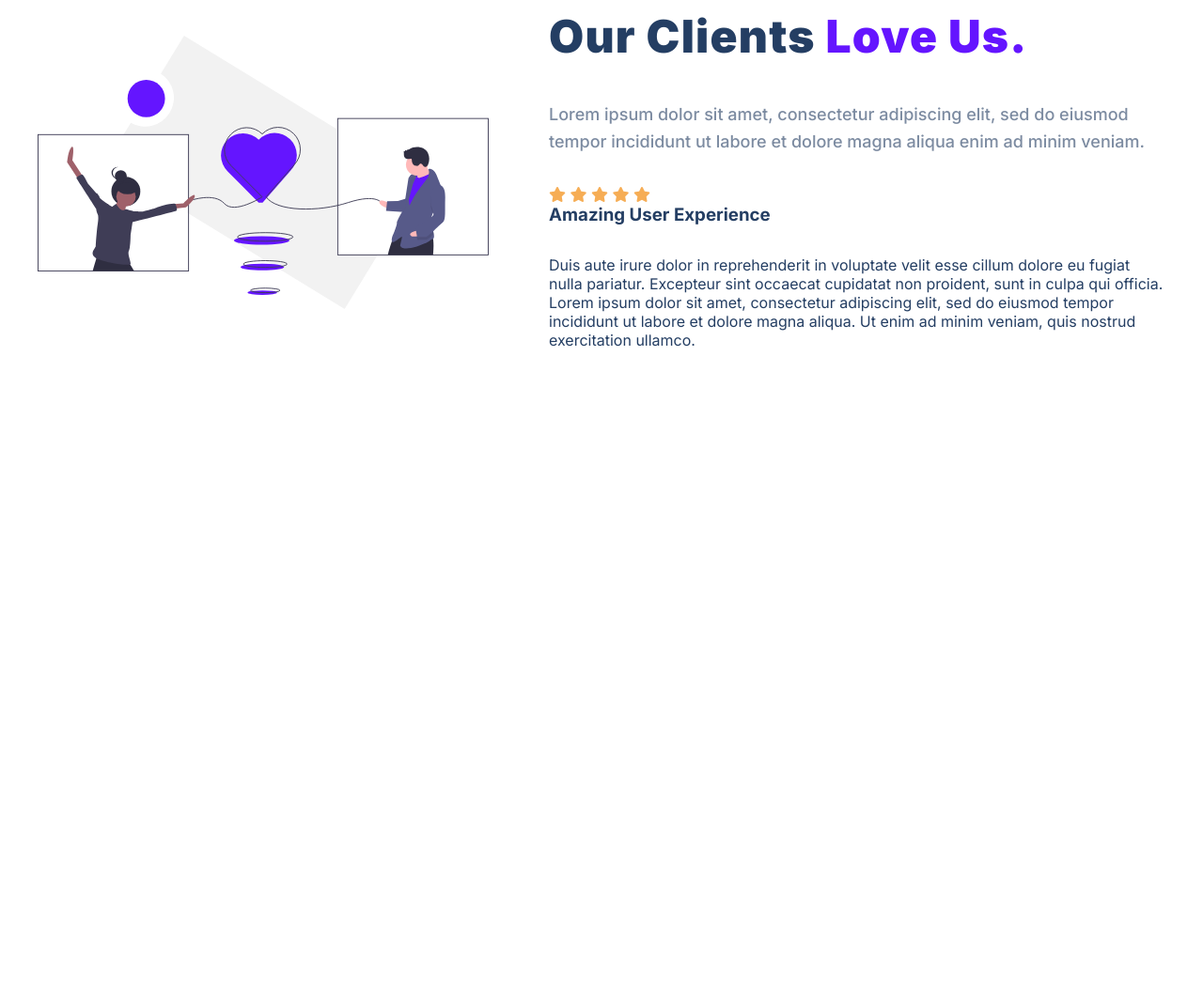
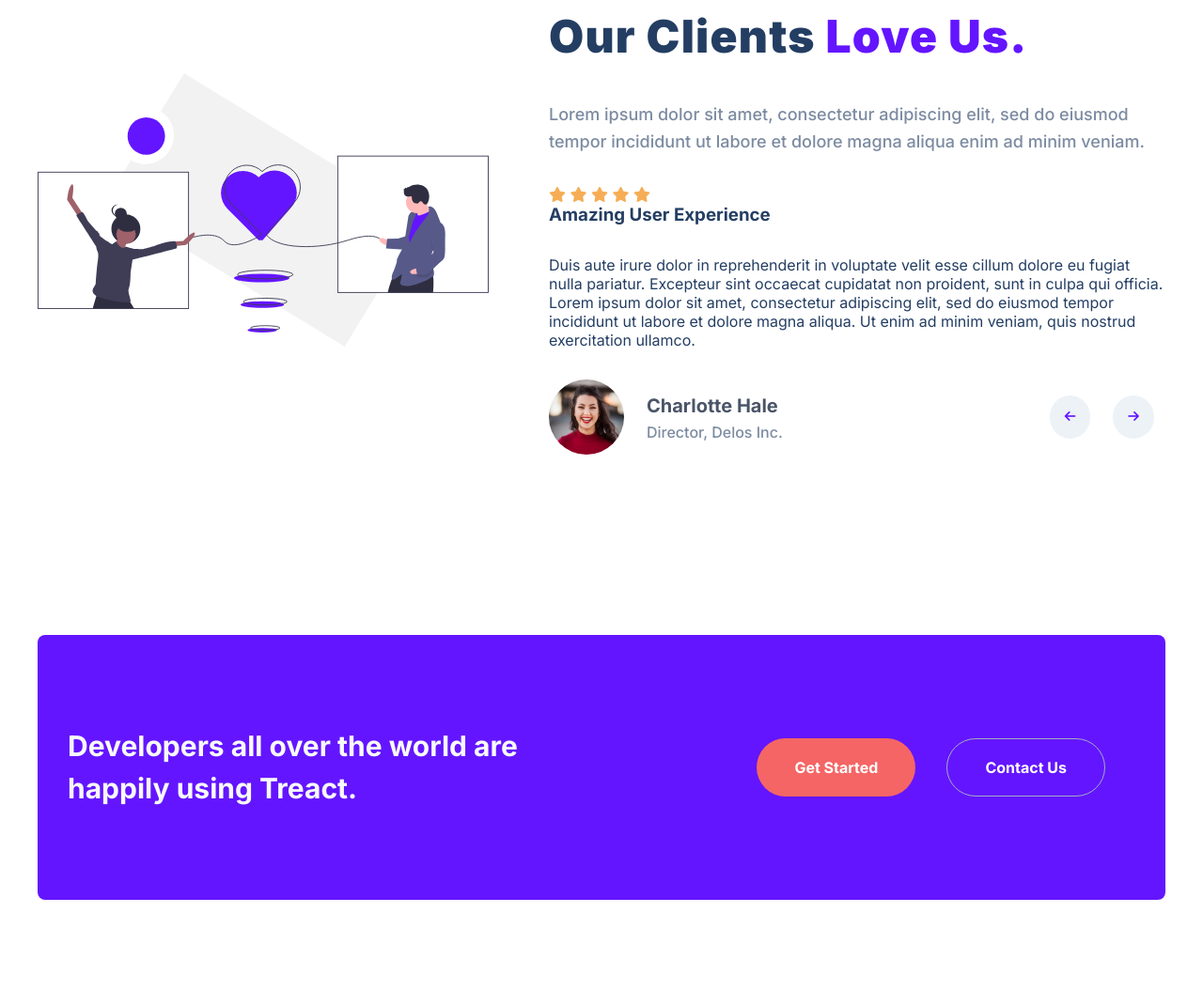
Before and after one commit to illider8bread/FES, a plain HTML site: page Final Project HTML CSS Mastery/index.html in a window 1280 px wide. Shown: the part 5072-6126 px from the top of the page at 94% size. Before the commit the page ends 5572 px from the top, so only its background shows below. Drawn offline with Linux system fonts and the light colour scheme.

Commit message:
Finished all sections except footer

```diff
--- a/Final Project HTML CSS Mastery/index.html
+++ b/Final Project HTML CSS Mastery/index.html
@@ -372,10 +372,20 @@
                             </p>
                             <div class="testimonial__bottom">
                                 <div class="testimonial__profile">
-
+                                    <img src="./assets/photo-1494790108377-be9c29b29330.avif" alt=""
+                                        class="testimonial__img">
+                                    <div class="testimonial__details">
+                                        <div class="testimonial__name">Charlotte Hale</div>
+                                        <div class="testimonial__role">Director, Delos Inc.</div>
+                                    </div>
                                 </div>
                                 <div class="testimonial__buttons">
-
+                                    <button class="testimonial__button">
+                                        <i class="fa-solid fa-arrow-left"></i>
+                                    </button>
+                                    <button class="testimonial__button">
+                                        <i class="fa-solid fa-arrow-right"></i>
+                                    </button>
                                 </div>
 
                             </div>
@@ -387,6 +397,24 @@
                 </div>
             </div>
         </section>
+        <section id="call-to-action">
+            <div class="container">
+                <div class="row">
+                    <h3 class="cta__header">
+                        Developers all over the world are happily using Treact.
+                    </h3>
+
+                    <div class="cta__buttons">
+                        <button class="cta__start">
+                            Get Started
+                        </button>
+                        <button class="cta__contact-us">
+                            Contact Us
+                        </button>
+                    </div>
+                </div>
+            </div>
+        </section>
     </main>
 </body>
 
--- a/Final Project HTML CSS Mastery/style.css
+++ b/Final Project HTML CSS Mastery/style.css
@@ -579,77 +579,6 @@ PRICING
         rgba(0, 0, 0, 0.04) 0px 10px 10px -5px;
 }
 
-.plan:nth-child(1) .plan__stripe,
-.plan:nth-child(1) .plan__button {
-    color: #f7fafc;
-    background: linear-gradient(115deg,
-            rgb(56, 178, 172) 0%,
-            rgb(129, 230, 217) 100%);
-}
-
-.plan:nth-child(2) {
-    background: linear-gradient(135deg,
-            rgb(76, 81, 191) 0%,
-            rgb(102, 126, 234) 100%);
-}
-
-.plan:nth-child(2) .plan__button {
-    color: #6415ff;
-    background-color: #f7fafc;
-}
-
-.plan:nth-child(2) .plan__stripes {
-    visibility: hidden;
-}
-
-.plan:nth-child(3) .plan__stripe,
-.plan:nth-child(3) .plan__button {
-    color: #f7fafc;
-    background: linear-gradient(115deg,
-            rgb(245, 101, 101) 0%,
-            rgb(254, 178, 178) 100%);
-}
-
-.plan:nth-child(odd) .plan__name,
-.plan:nth-child(odd) .plan__price,
-.plan:nth-child(odd) .plan__target {
-    color: #1a202c;
-}
-
-.plan:nth-child(odd) .plan__duration {
-    color: #a0aec0;
-}
-
-.plan:nth-child(2) .plan__name,
-.plan:nth-child(2) .plan__price,
-.plan:nth-child(2) .plan__target,
-.plan:nth-child(2) .plan__duration,
-.plan:nth-child(2) .plan__feature {
-    color: #f7fafc;
-}
-
-.plan:nth-child(1) .plan__middle,
-.plan:nth-child(3) .plan__middle {
-    border-top: 2px solid rgb(229, 231, 235);
-    border-bottom: 2px solid rgb(229, 231, 235);
-}
-
-.plan:nth-child(2) .plan__middle {
-    border-top: 2px solid rgb(102, 126, 234);
-    border-bottom: 2px solid rgb(102, 126, 234);
-}
-
-.plans__blob {
-    z-index: -10;
-    position: absolute;
-    left: 0;
-    bottom: 0;
-    transform: translateX(-50%) translateY(50%) scaleX(1) scaleY(1);
-    height: 256px;
-    width: 256px;
-    opacity: 0.25;
-}
-
 .plans {
     display: flex;
     position: relative;
@@ -680,6 +609,114 @@ Testimonials
     margin-right: 2px;
     margin-top: 4px;
 }
-i{
+
+i {
     color: inherit;
 }
+
+.testimonial__bottom {
+    display: flex;
+    justify-content: space-between;
+}
+
+.testimonial__profile {
+    display: flex;
+    align-items: center;
+}
+
+.testimonial__img {
+    width: 80px;
+    height: 80px;
+    border-radius: 50%;
+}
+
+.testimonial__details {
+    margin-left: 24px;
+}
+
+.testimonial__name {
+    color: #4a5568;
+    line-height: 1.625;
+    font-size: 1.25rem;
+    font-weight: 700;
+}
+
+.testimonial__role {
+    color: #7c8ba1;
+    font-weight: 500;
+    line-height: 1.5;
+}
+
+.testimonial__button {
+    display: flex;
+    justify-content: center;
+    align-items: center;
+    padding: 16px;
+    background: #edf2f7;
+    border-radius: 50%;
+    margin: 0 12px;
+    transition: all 300ms ease;
+    border: none;
+    color: #6415ff;
+    cursor: pointer;
+}
+
+.testimonial__buttons {
+    display: flex;
+    align-items: center;
+}
+
+/*
+Call to Action
+*/
+
+#call-to-action .row {
+    padding: 96px 32px;
+    width: 100%;
+    background-color: rgb(100, 21, 255);
+    border-radius: 8px;
+    display: flex;
+    justify-content: center;
+    align-items: center;
+}
+
+.cta__header {
+    color: #f7fafc;
+    font-size: 30px;
+    font-weight: 700;
+    line-height: 1.5;
+}
+
+.cta__header,
+.cta__buttons {
+    width: 50%;
+}
+
+.cta__buttons {
+    display: flex;
+    justify-content: flex-end;
+}
+
+.cta__start,
+.cta__contact-us {
+    padding: 20px 40px;
+    border: none;
+    border-radius: 500px;
+    font-size: 16px;
+    color: #fff;
+    font-weight: bold;
+    transition: all 300ms ease;
+    cursor: pointer;
+    margin: 1px;
+        margin-right: 32px;
+}
+
+.cta__start {
+    background: #f56565;
+
+}
+
+.cta__contact-us {
+    background-color: inherit;
+    border: 1px solid rgb(160, 174, 192);
+}
```
